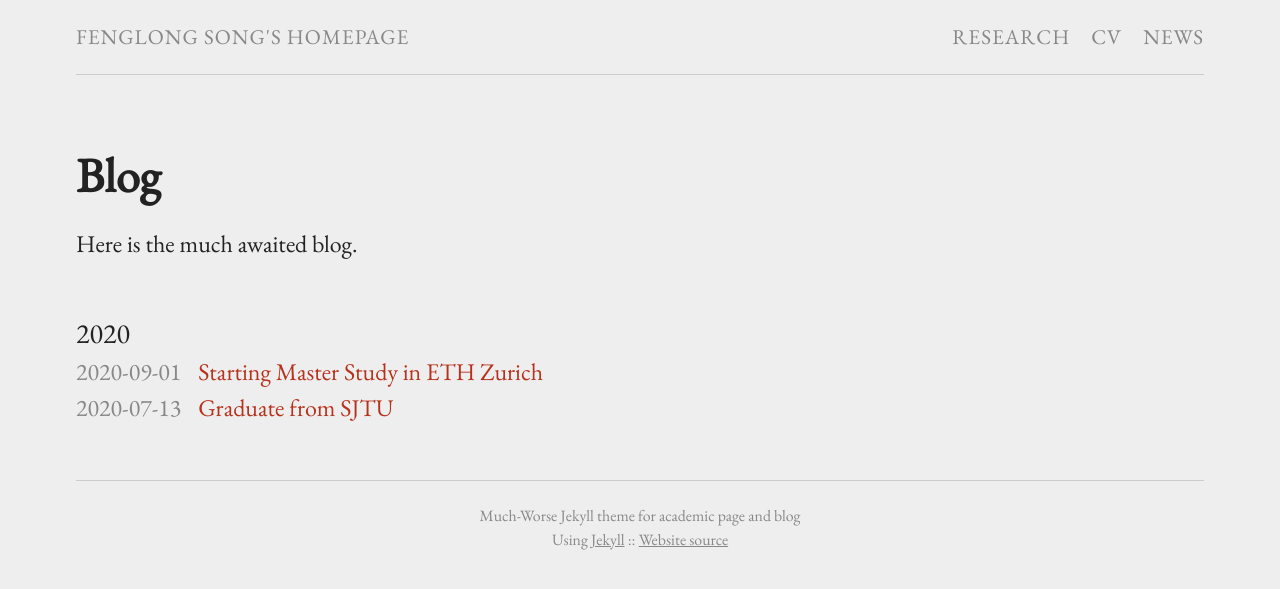
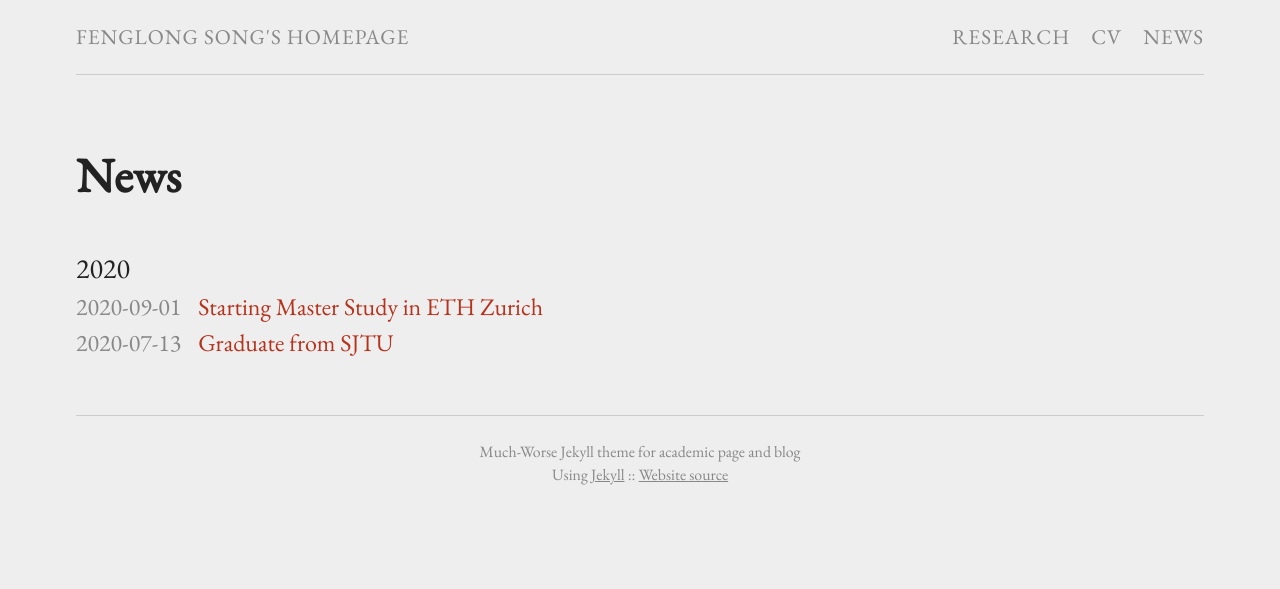
Before and after one commit to FenglongSong/fenglongsong.github.io, a Jekyll site: the page built from blog.md, in a window 1280 px wide. Shown: the top 589 px of the page. Built offline with Jekyll 4.4.1, drawn with Linux system fonts in a browser that asks for light colours.

Commit message:
Update blog.md

```diff
--- a/blog.md
+++ b/blog.md
@@ -1,10 +1,8 @@
 ---
 layout: page
-title: Blog
+title: News
 permalink: /blog/
 ---
-
-Here is the much awaited blog.
 
 <ul class="listing">
 {% for post in site.posts %}
```
